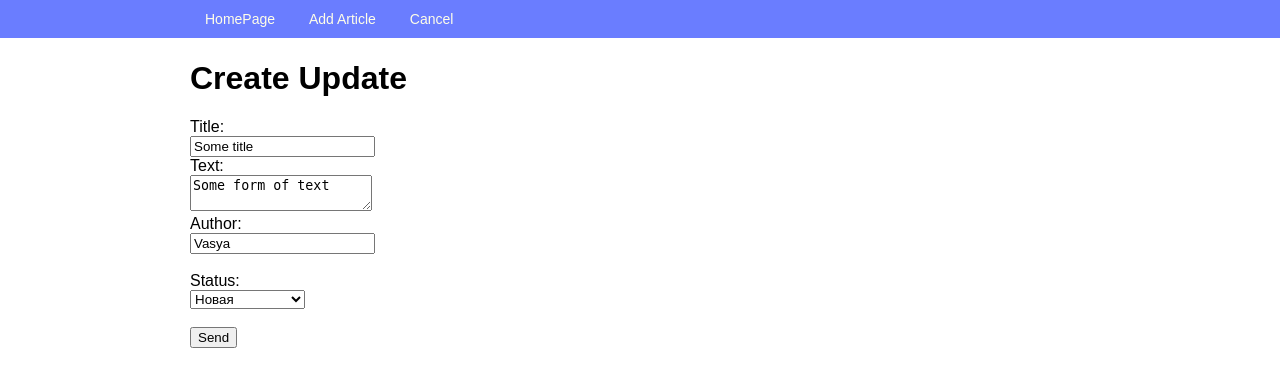
After one commit to Colorados/Hello_Django_45_Articles, a Django app: page /article/1/update/ in a window 1280 px wide. The commit adds this page. Shown: the top 387 px of the page. Run offline with Django 3.2, Linux system fonts and the light colour scheme; data comes from the database, SQL or seed files in the repository.

Commit message:
Добавлено обновление статей

```diff
--- a/source/hello/urls.py
+++ b/source/hello/urls.py
@@ -15,11 +15,12 @@ Including another URL conf
 """
 from django.contrib import admin
 from django.urls import path
-from webapp.views import index_view, article_create_view, article_view
+from webapp.views import index_view, article_create_view, article_view, article_update_view
 
 urlpatterns = [
     path('admin/', admin.site.urls),
     path('', index_view, name='home'),
     path('article/<int:pk>/', article_view, name='article_view'),
     path('articles/add/', article_create_view, name='article_create'),
+    path('article/<int:pk>/update/', article_update_view, name='article_update')
 ]
--- a/source/webapp/static/css/style.css
+++ b/source/webapp/static/css/style.css
@@ -46,3 +46,7 @@ body {
     color: #ffc122;
     text-decoration: underline;
 }
+
+.pre {
+    white-space: pre;
+}
--- /dev/null
+++ b/source/webapp/templates/article_update.html
@@ -0,0 +1,36 @@
+{% extends 'base.html' %}
+
+{% block title %}Update{% endblock %}
+
+{% block menu %}
+    <li><a href="{% url 'article_view' article.pk %}">Cancel</a></li>
+{% endblock %}
+
+{% block content %}
+    <h1>Create Update</h1>
+    <form action="{% url 'article_update' article.pk %}" method="post">
+        {% csrf_token %}
+
+        <label>Title:</label><br/>
+        <input type="text" name="title" value="{{ article.title }}"/><br/>
+
+        <label>Text:</label><br/>
+        <textarea name="text">{{ article.text }}</textarea><br/>
+
+        <label>Author:</label><br/>
+        <input type="text" name="author" value="{{ article.author }}"/><br/>
+        <br/>
+
+        <label form="id-status">Status:</label><br/>
+        <select name="status" id="id-status">
+            {% for value, choice in status_choices %}
+                <option value="{{ value }}"
+                        {% if value == article.value %}selected{% endif %}>
+                    {{ choice }}
+                </option>
+            {% endfor %}
+        </select><br/>
+        <br/>
+        <input type="submit" value="Send"/>
+    </form>
+{% endblock %}
--- a/source/webapp/templates/article_view.html
+++ b/source/webapp/templates/article_view.html
@@ -2,9 +2,13 @@
 
 {% block title %}View{% endblock %}
 
+{% block menu %}
+    <li><a href="{% url 'article_update' article.pk %}">Update</a></li>
+{% endblock %}
+
 {% block content %}
     <h1>Future article:</h1>
     <h2>{{ article.title }}</h2>
-    <p>{{ article.text }}</p>
+    <p class="pre">{{ article.text }}</p>
     <p>By: {{ article.author }} | {{ article.created_at }}</p>
 {% endblock %}
--- a/source/webapp/templates/index.html
+++ b/source/webapp/templates/index.html
@@ -1,11 +1,13 @@
 {% extends 'base.html' %}
+
 {% block title %}Hello{% endblock %}
+
 {% block content %}
 <h1>Статьи </h1>
     {% for article in articles %}
         <h3><a href="{% url 'article_view' article.pk %}">{{ article.title }}</a></h3>
         <p>Статус: ({{ article.status }} | {{ article.get_status_display }})</p>
         <p>{{ article.author }} | {{ article.created_at }}</p>
-        <div>{{ article.text }}</div>
+        <p><a href="{% url 'article_update' article.pk %}">UPDATE</a></p>
     {% endfor %}
 {% endblock %}
--- a/source/webapp/views.py
+++ b/source/webapp/views.py
@@ -43,3 +43,20 @@ def article_create_view(request):
         return redirect('article_view', pk=article.pk)
     else:
         return HttpResponseNotAllowed(permitted_methods=['GET', 'POST'])
+
+
+def article_update_view(request, pk):
+    article = get_object_or_404(Article, pk=pk)
+    if request.method == "GET":
+        # article = Article.objects.get(pk=pk)
+        # article = get_object_or_404(Article, pk=pk)
+        return render(request, "article_update.html", context={'status_choices': STATUS_CHOICES, 'article': article})
+    elif request.method == "POST":
+        article.title = request.POST.get('title')
+        article.text = request.POST.get('text')
+        article.author = request.POST.get('author')
+        article.status = request.POST.get('status')
+        article.save()
+        return redirect('article_view', pk=article.pk)
+    else:
+        return HttpResponseNotAllowed(permitted_methods=['GET', 'POST'])
```
